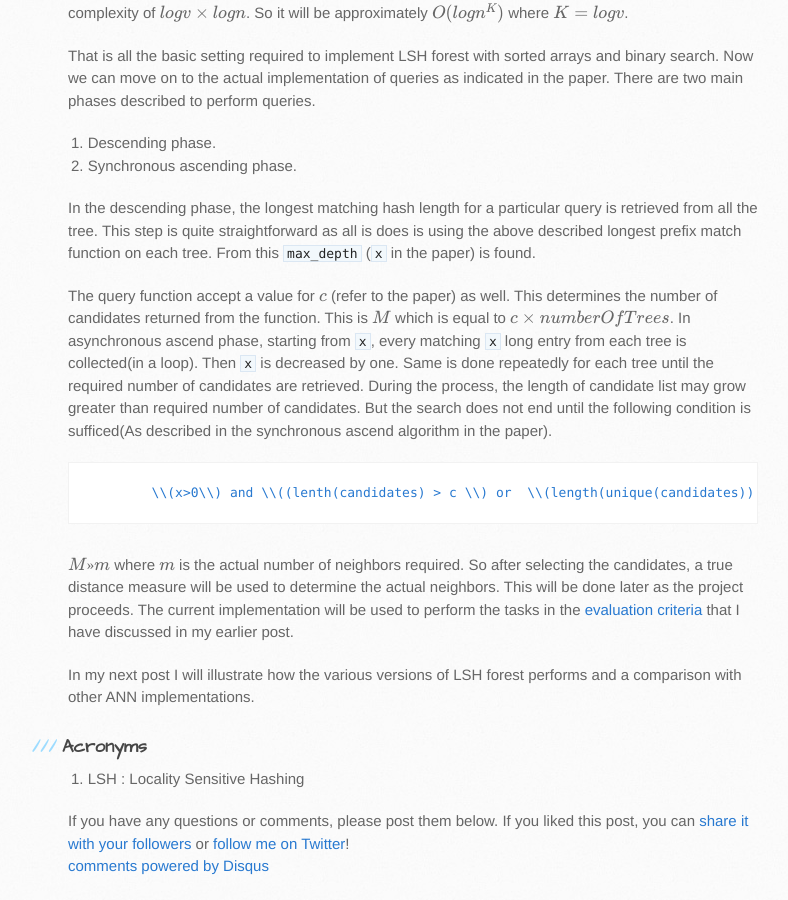
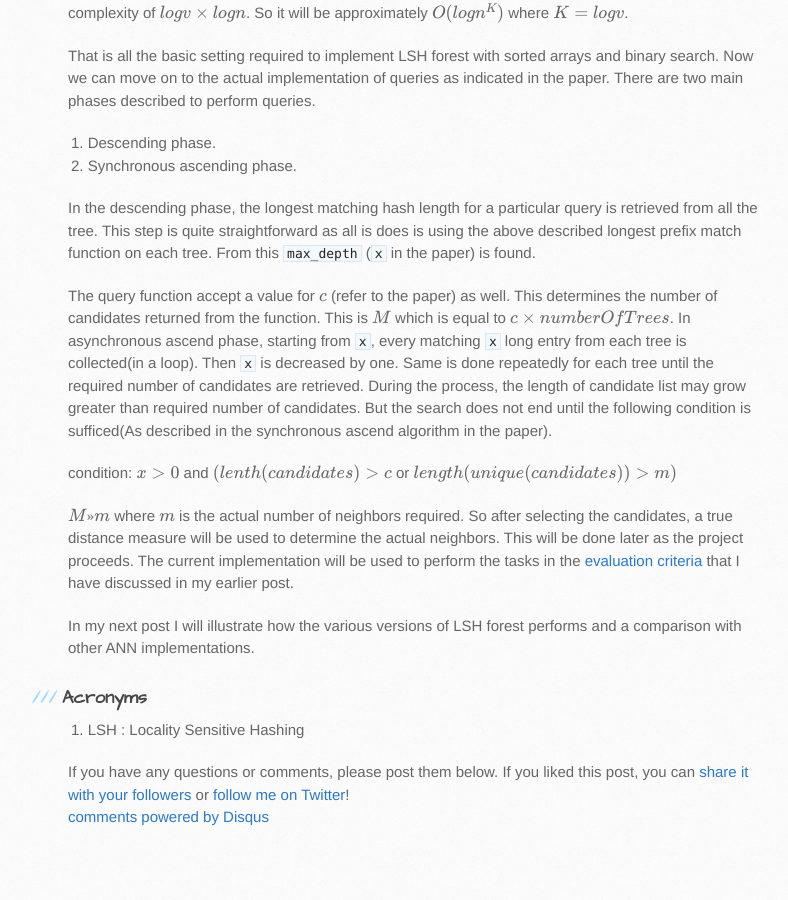
Before and after one commit to maheshakya/maheshakya.github.io, a Jekyll site: the page built from _posts/2014-06-01-lsh-forest-with-sorted-arrays-and-binary-search.markdown, in a window 1280 px wide and 900 px high, scrolled down 3795 px. Shown: the whole window, without its empty margins (102-890 px from the left). Built offline with Jekyll 4.4.1, drawn with Linux system fonts in a browser that asks for light colours; Markdown is read by kramdown in place of the engine named in the settings; formulas are drawn with MathJax 3; comment, search, counter and statistics services are not loaded; after the commit the page ends 4646 px from its top, so only the background shows below that; some of the changed lines change nothing that is shown.

Commit message:
updated lsh forest post

```diff
--- a/_posts/2014-06-01-lsh-forest-with-sorted-arrays-and-binary-search.markdown
+++ b/_posts/2014-06-01-lsh-forest-with-sorted-arrays-and-binary-search.markdown
@@ -133,7 +133,7 @@ In the descending phase, the longest matching hash length for a particular query
 
 The query function accept a value for \\(c\\) (refer to the paper) as well. This determines the number of candidates returned from the function. This is \\(M\\) which is equal to \\(c \times numberOfTrees\\). In asynchronous ascend phase, starting from `x`, every matching `x` long entry from each tree is collected(in a loop). Then `x` is decreased by one. Same is done repeatedly for each tree until the required number of candidates are retrieved. During the process, the length of candidate list may grow greater than required number of candidates. But the search does not end until the following condition is sufficed(As described in the synchronous ascend algorithm in the paper).
 
-            \\(x>0\\) and \\((lenth(candidates) > c \\) or  \\(length(unique(candidates)) > m)\\)
+condition: \\(x>0\\) and \\((lenth(candidates) > c \\) or  \\(length(unique(candidates)) > m)\\)
 
 \\(M >> m\\) where \\(m\\) is the actual number of neighbors required. So after selecting the candidates, a true distance measure will be used to determine the actual neighbors. This will be done later as the project proceeds. The current implementation will be used to perform the tasks in the [evaluation criteria]({% post_url 2014-05-25-performance-evaluation-of-approximate-nearest-neighbor-search-implementations---part-1 %}) that I have discussed in my earlier post.
 
```
